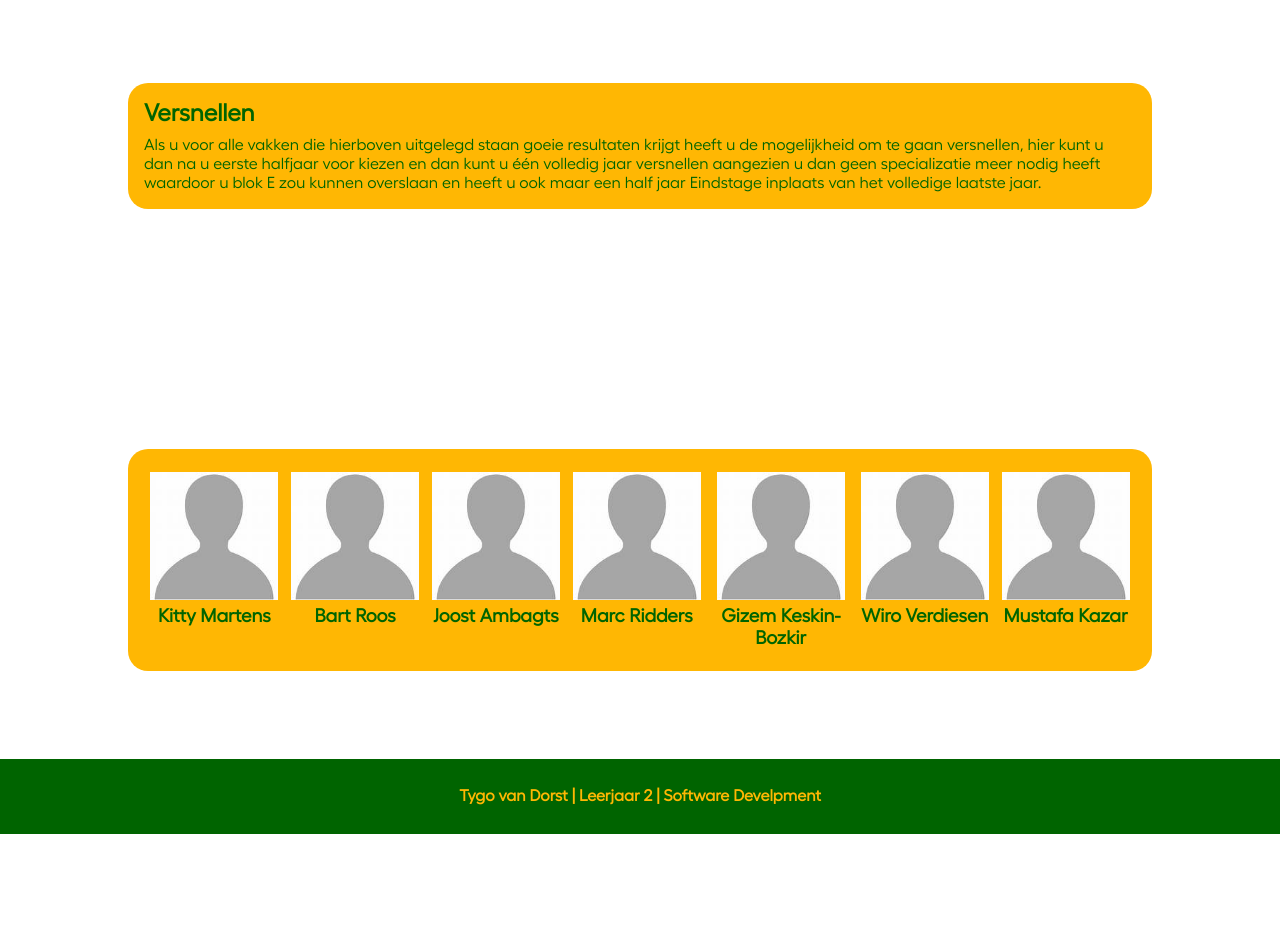
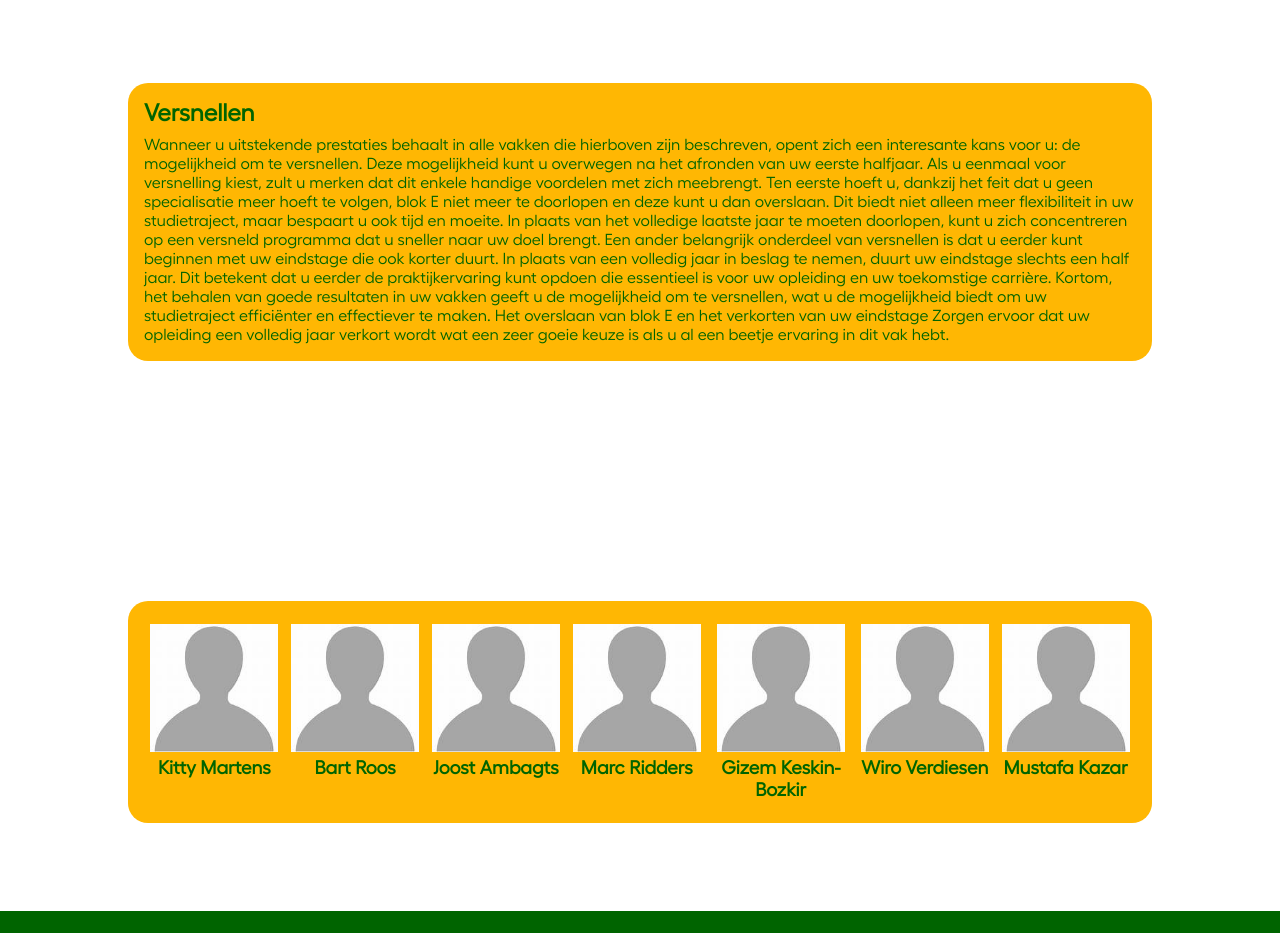
Before and after one commit to Tymuto/Open-dag-Website, a plain HTML site: page Open dag-Website/Index.html in a window 1280 px wide. Shown: the part 1480-2413 px from the top of the page. Before the commit the page ends 2314 px from the top, so only its background shows below. Drawn offline with Linux system fonts and the light colour scheme.

Commit message:
Versnellen uitgebreid
De tekst over het versnellen is heel wat meer uitgebreid zodat het beter bij de site past

```diff
--- a/Open dag-Website/Index.html
+++ b/Open dag-Website/Index.html
@@ -76,10 +76,17 @@
         <div class="Versnellen">
             <div class="Versnelleninfo">
                 <h2>Versnellen</h2>
-                <p>Als u voor alle vakken die hierboven uitgelegd staan goeie resultaten krijgt heeft u de mogelijkheid
-                    om te gaan versnellen, hier kunt u dan na u eerste halfjaar voor kiezen en dan kunt u één volledig
-                    jaar versnellen aangezien u dan geen specializatie meer nodig heeft waardoor u blok E zou kunnen
-                    overslaan en heeft u ook maar een half jaar Eindstage inplaats van het volledige laatste jaar.</p>
+                <p>
+                    Wanneer u uitstekende prestaties behaalt in alle vakken die hierboven zijn beschreven, opent zich een interesante kans voor u: de mogelijkheid om te versnellen.
+                    Deze mogelijkheid kunt u overwegen na het afronden van uw eerste halfjaar. Als u eenmaal voor versnelling kiest, zult u merken dat dit enkele handige voordelen met zich meebrengt.
+                    Ten eerste hoeft u, dankzij het feit dat u geen specialisatie meer hoeft te volgen, blok E niet meer te doorlopen en deze kunt u dan overslaan.
+                    Dit biedt niet alleen meer flexibiliteit in uw studietraject, maar bespaart u ook tijd en moeite.
+                    In plaats van het volledige laatste jaar te moeten doorlopen, kunt u zich concentreren op een versneld programma dat u sneller naar uw doel brengt.
+                    Een ander belangrijk onderdeel van versnellen is dat u eerder kunt beginnen met uw eindstage die ook korter duurt. In plaats van een volledig jaar in beslag te nemen, duurt uw eindstage slechts een half jaar.
+                    Dit betekent dat u eerder de praktijkervaring kunt opdoen die essentieel is voor uw opleiding en uw toekomstige carrière.
+                    Kortom, het behalen van goede resultaten in uw vakken geeft u de mogelijkheid om te versnellen, wat u de mogelijkheid biedt om uw studietraject efficiënter en effectiever te maken.
+                    Het overslaan van blok E en het verkorten van uw eindstage Zorgen ervoor dat uw opleiding een volledig jaar verkort wordt wat een zeer goeie keuze is als u al een beetje ervaring in dit vak hebt.
+                </p>
             </div>
         </div>
         <div class="Docenten">
```
